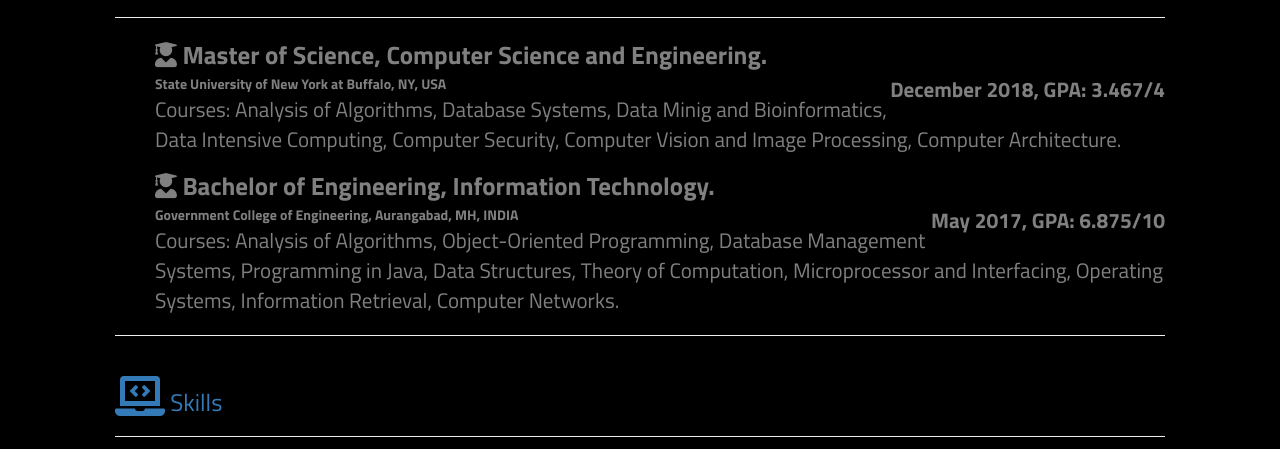
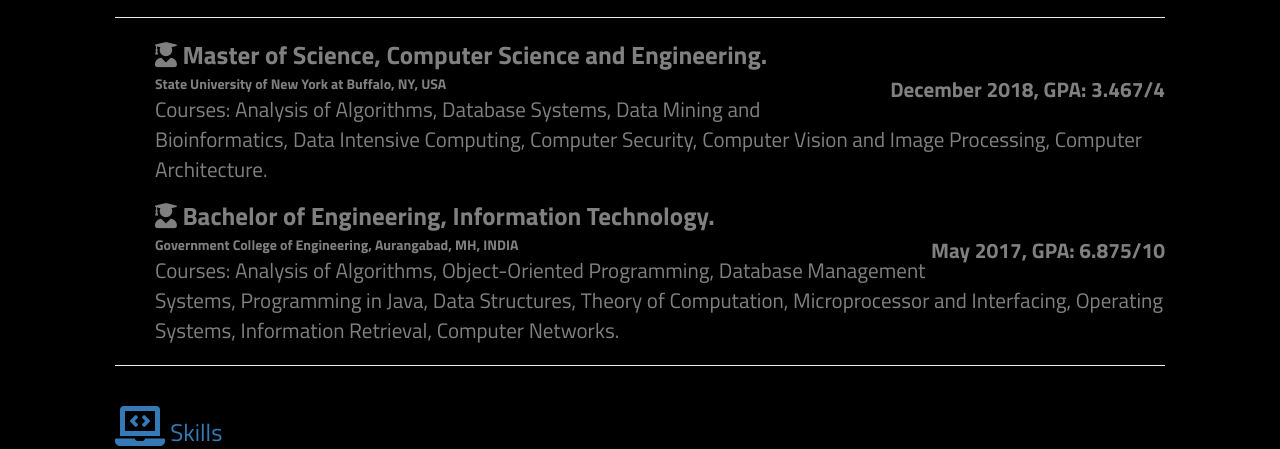
Before and after one commit to sandeshvp/sandeshvp.github.io, a plain HTML site: page index.html in a window 1280 px wide. Shown: the part 1007-1456 px from the top of the page. Drawn offline with nearby package versions, Linux system fonts and the light colour scheme.

Commit message:
typo removed

```diff
--- a/index.html
+++ b/index.html
@@ -81,7 +81,7 @@
 					<li><strong><i class="fas fa-user-graduate"></i> Master of Science, Computer Science and Engineering.</strong></li>
 					<strong>State University of New York at Buffalo, NY, USA</strong>
 						<p class="indent-this"><strong>December 2018, GPA: 3.467/4</strong></p>
-						<p>Courses: Analysis of Algorithms, Database Systems, Data Minig and Bioinformatics, Data Intensive Computing, Computer Security, Computer Vision and Image Processing, Computer Architecture.</p>
+						<p>Courses: Analysis of Algorithms, Database Systems, Data Mining and Bioinformatics, Data Intensive Computing, Computer Security, Computer Vision and Image Processing, Computer Architecture.</p>
 					<li><strong><i class="fas fa-user-graduate"></i> Bachelor of Engineering, Information Technology.</strong></li>
 					<strong>Government College of Engineering, Aurangabad, MH, INDIA</strong>
 						<p class="indent-this"><strong>May 2017, GPA: 6.875/10</strong></p>
```
